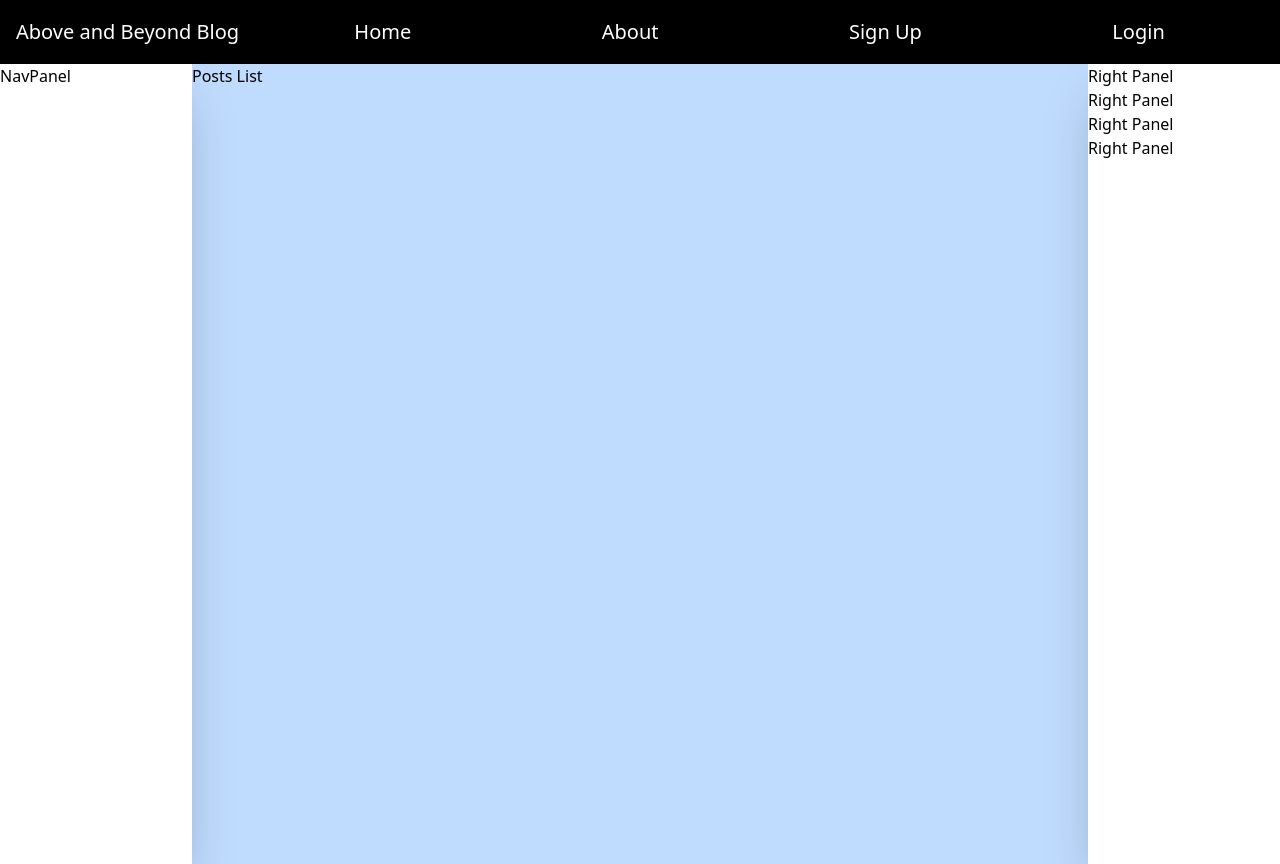
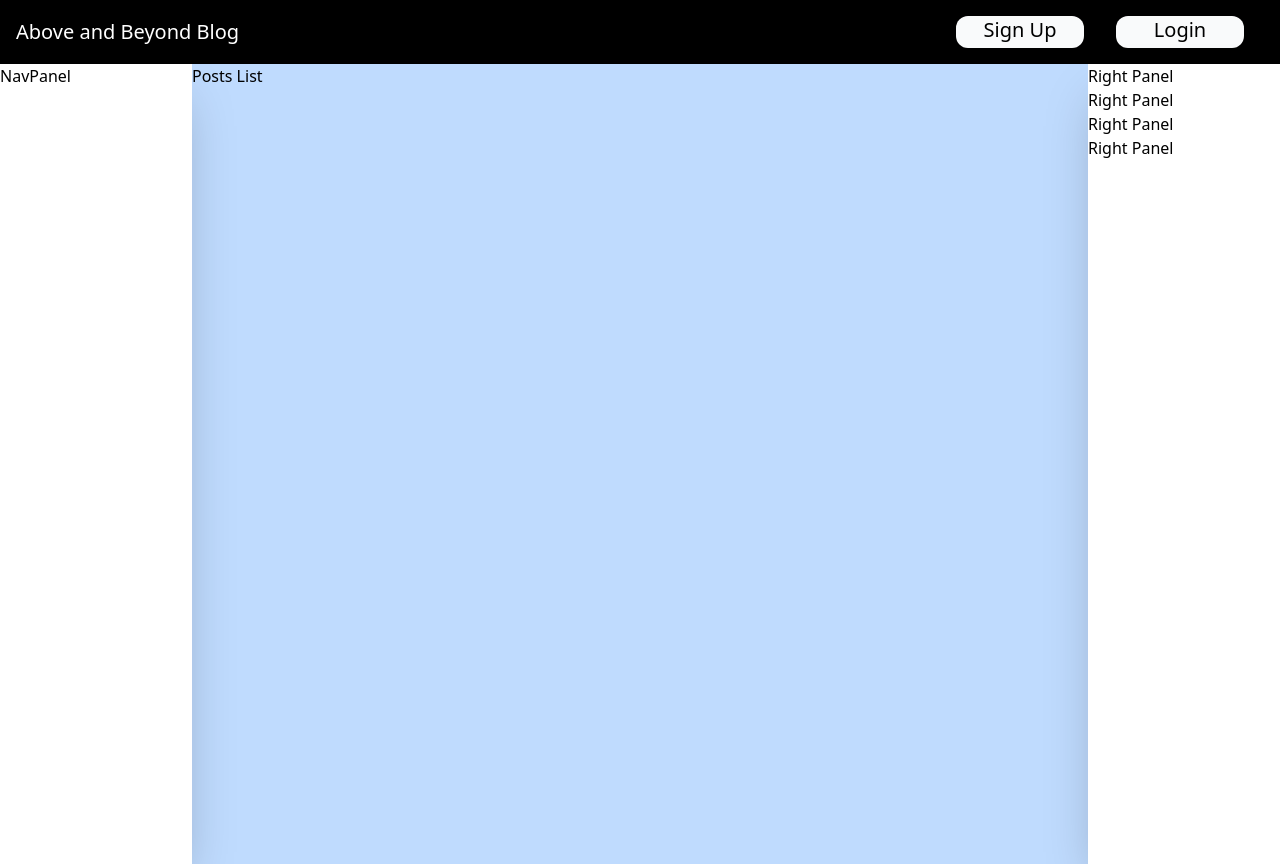
Before and after one commit to nicholasbus/blog-small, a React (Create React App) app: page / in a window 1280 px wide. Built offline with nearby package versions, Linux system fonts and the light colour scheme.

Commit message:
changed header match to blog wireframe - can convert to button compoenents

```diff
--- a/src/components/Header.js
+++ b/src/components/Header.js
@@ -4,11 +4,15 @@ const Header = () => {
     return (
         <header className="h-16 flex bg-black text-xl text-white p-4 items-center">
             <h1 >Above and Beyond Blog</h1>
-            <nav className="ml-5 mr-1 flex-grow flex justify-around">
-                <a href="#">Home</a>
-                <a href="#">About</a>
-                <a href="#">Sign Up</a>
-                <a href="#">Login</a>
+            <nav className="ml-5 mr-1 flex-grow flex justify-end">
+                <a href="#"
+                    className="w-32 h-8 bg-gray-50 text-black text-center rounded-xl m-4">
+                    Sign Up
+                </a>
+                <a href="#"
+                    className="w-32 h-8 bg-gray-50 text-black text-center rounded-xl m-4">
+                    Login
+                </a>
             </nav>
         </header>
     )
```
